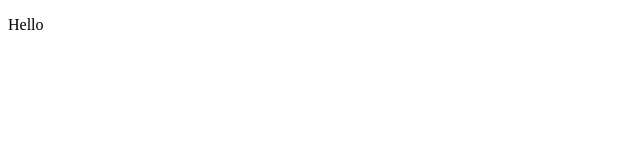
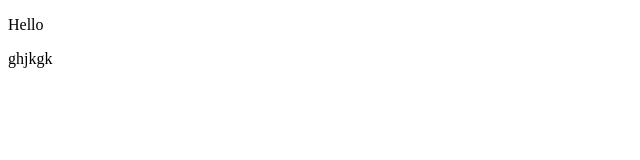
Before and after one commit to trankhaihoang12/LES, a plain HTML site: page index.html in a window 1280 px wide. Shown: the full height of the page, 0-640 px from the left. Drawn offline with Linux system fonts and the light colour scheme.

Commit message:
12/9/2024

```diff
--- a/index.html
+++ b/index.html
@@ -7,5 +7,6 @@
 </head>
 <body>
     <p>Hello</p>
+    <p>ghjkgk</p>
 </body>
 </html>
```
